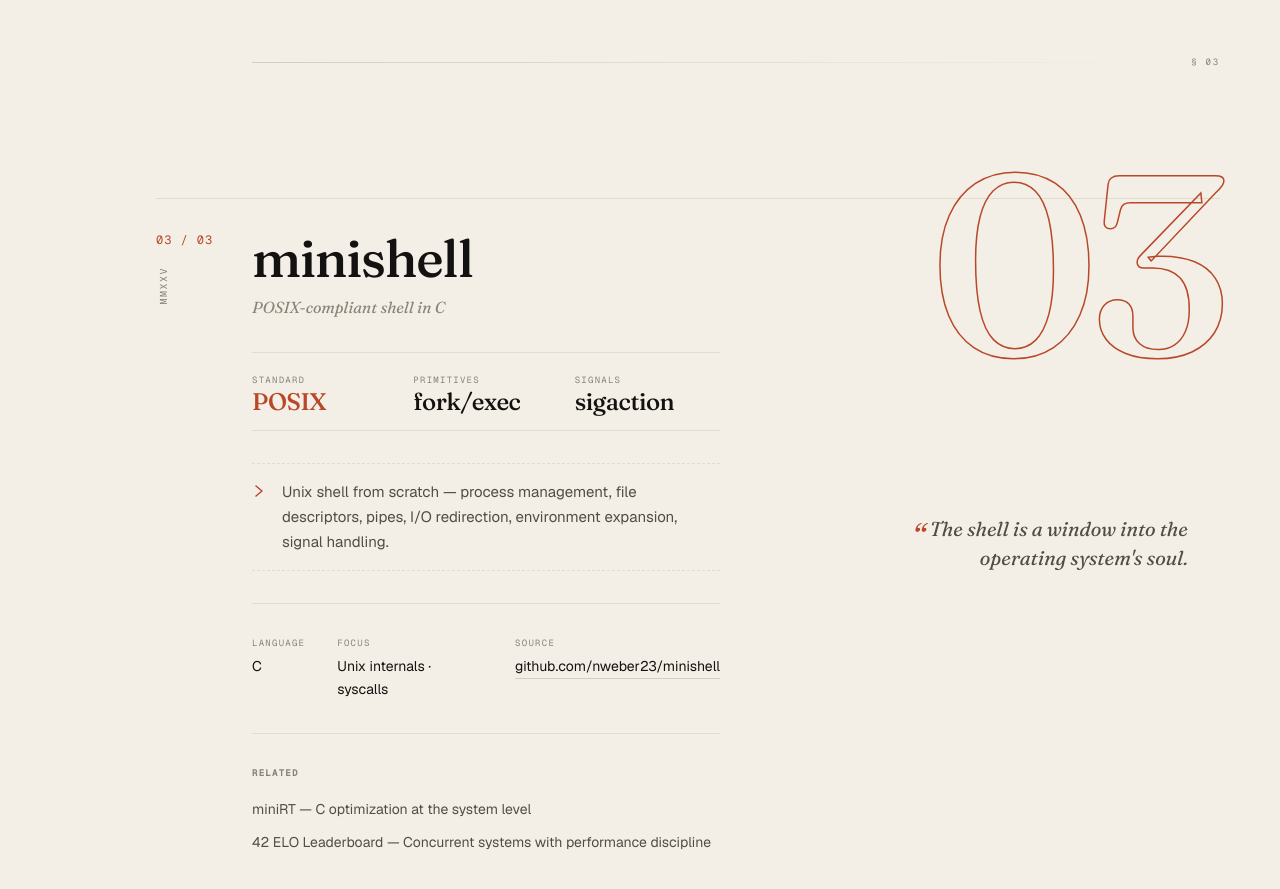
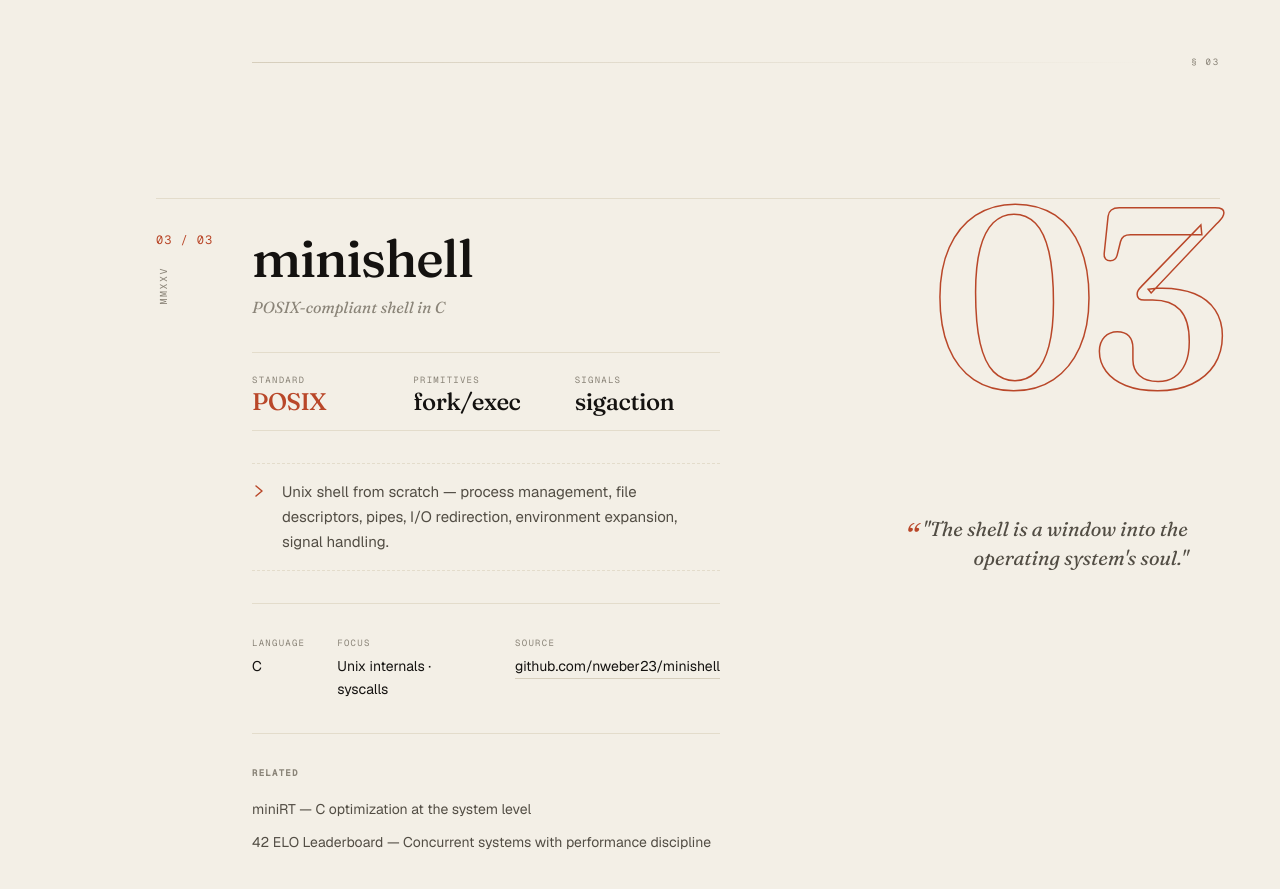
Before and after one commit to nweber23/my_website, a plain HTML site: page index.html in a window 1280 px wide. Shown: the part 2960-3849 px from the top of the page. Drawn offline with nearby package versions, Linux system fonts and the light colour scheme.

Commit message:
refactor: relocate ghost span to aside and enhance shell quote with quotation marks

```diff
--- a/index.html
+++ b/index.html
@@ -421,8 +421,6 @@
             </div>
 
             <article class="project project--compact" id="project-minishell" data-reveal>
-                <span class="project__ghost" aria-hidden="true">03</span>
-
                 <div class="project__meta">
                     <span class="project__index">03 / 03</span>
                     <span class="project__year">MMXXV</span>
@@ -489,7 +487,8 @@
                 </div>
 
                 <aside class="project__aside">
-                    <p class="project__aside-quote">The shell is a window into the operating system's soul.</p>
+                    <p class="project__aside-quote">"The shell is a window into the operating system's soul."</p>
+                    <span class="project__ghost" aria-hidden="true">03</span>
                 </aside>
             </article>
         </section>
```
Also changed, not shown: 1 other file.
